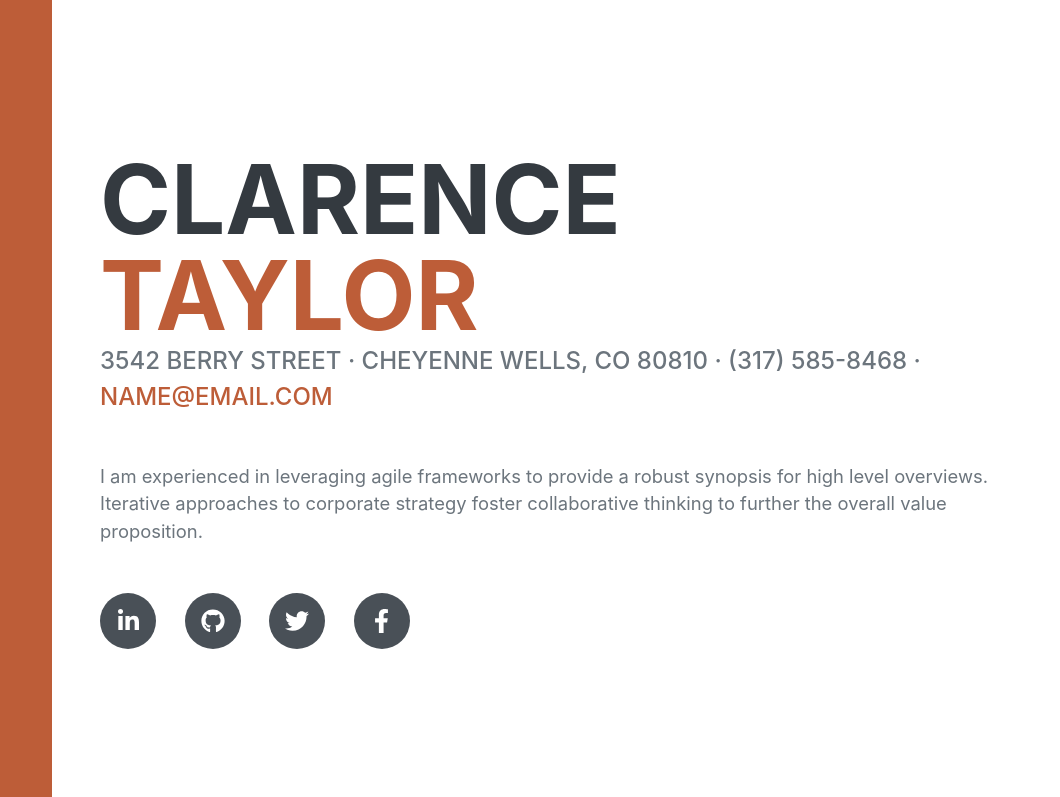
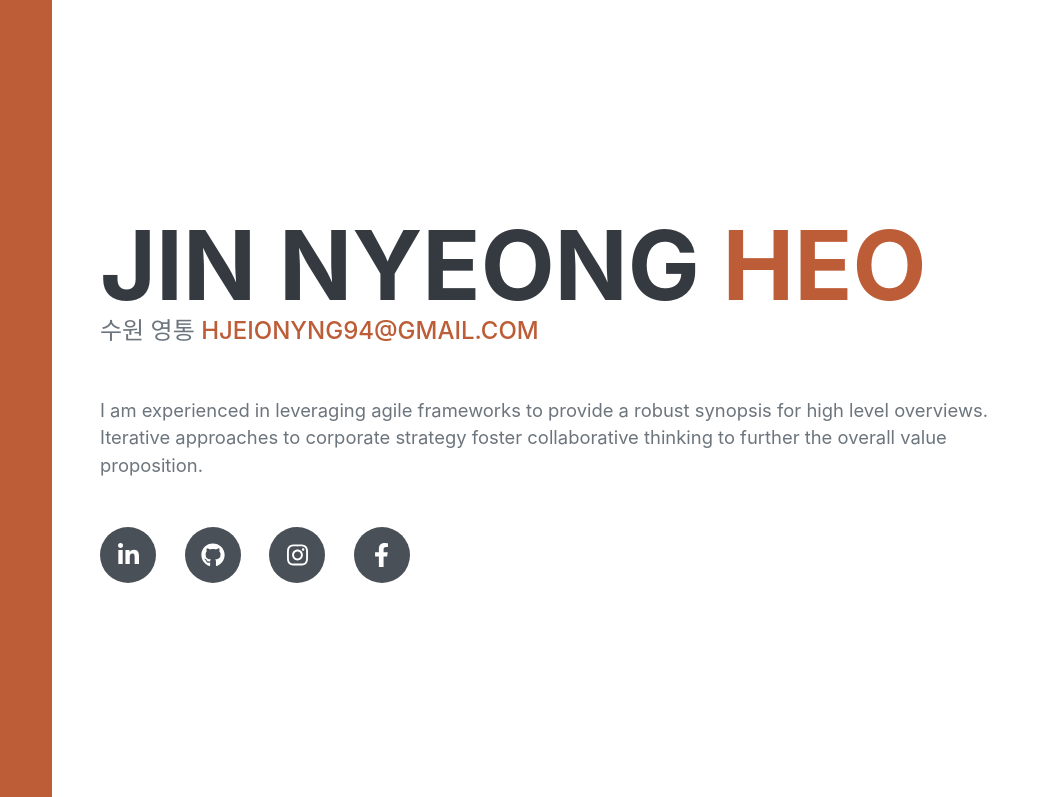
Before and after one commit to jnheo1216/jnheo1216.github.io, a plain HTML site: page index.html in a window 1280 px wide. Shown: the top 797 px of the page, 220-1280 px from the left. Drawn offline with nearby package versions, Linux system fonts and the light colour scheme; a web font is replaced by a local one.

Commit message:
Update profile

```diff
--- a/index.html
+++ b/index.html
@@ -5,7 +5,7 @@
         <meta name="viewport" content="width=device-width, initial-scale=1, shrink-to-fit=no" />
         <meta name="description" content="" />
         <meta name="author" content="" />
-        <title>Resume - Start Bootstrap Theme</title>
+        <title>jnheo's portfolio</title>
         <link rel="icon" type="image/x-icon" href="assets/img/favicon.ico" />
         <!-- Font Awesome icons (free version)-->
         <script src="https://use.fontawesome.com/releases/v5.13.0/js/all.js" crossorigin="anonymous"></script>
@@ -40,18 +40,18 @@
             <section class="resume-section" id="about">
                 <div class="resume-section-content">
                     <h1 class="mb-0">
-                        Clarence
-                        <span class="text-primary">Taylor</span>
+                        Jin Nyeong
+                        <span class="text-primary">Heo</span>
                     </h1>
                     <div class="subheading mb-5">
-                        3542 Berry Street · Cheyenne Wells, CO 80810 · (317) 585-8468 ·
-                        <a href="mailto:name@email.com">name@email.com</a>
+                        수원 영통
+                        <a href="mailto:hjeionyng94@gmail.com">hjeionyng94@gmail.com</a>
                     </div>
                     <p class="lead mb-5">I am experienced in leveraging agile frameworks to provide a robust synopsis for high level overviews. Iterative approaches to corporate strategy foster collaborative thinking to further the overall value proposition.</p>
                     <div class="social-icons">
                         <a class="social-icon" href="#"><i class="fab fa-linkedin-in"></i></a>
                         <a class="social-icon" href="#"><i class="fab fa-github"></i></a>
-                        <a class="social-icon" href="#"><i class="fab fa-twitter"></i></a>
+                        <a class="social-icon" href="#"><i class="fab fa-instagram"></i></a>
                         <a class="social-icon" href="#"><i class="fab fa-facebook-f"></i></a>
                     </div>
                 </div>
```
Also changed, not shown: assets/img/1.jpg (added), 1 other file.
